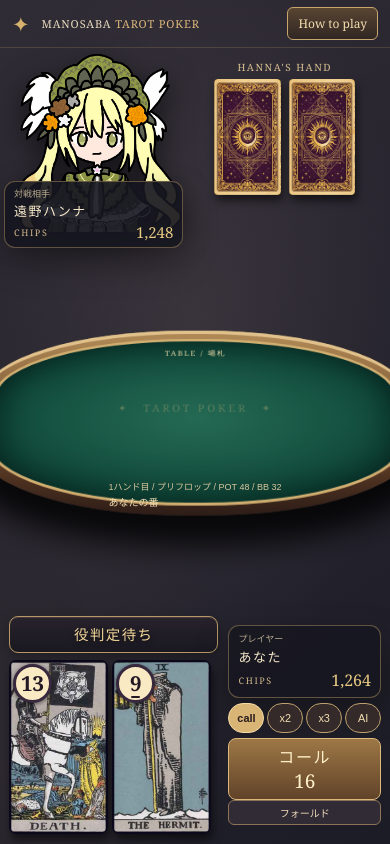
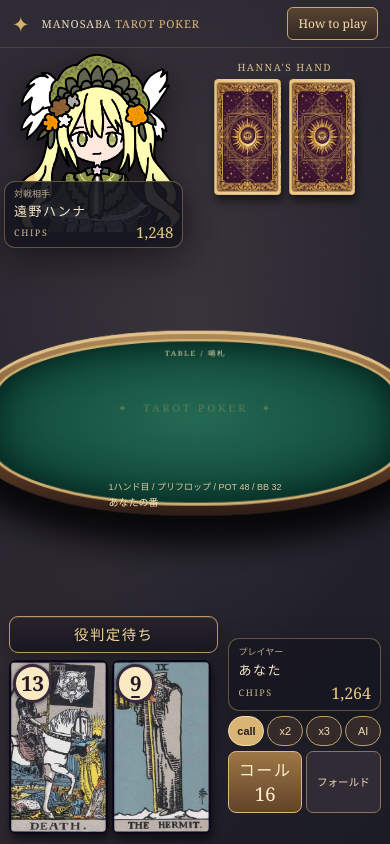
Before and after one commit to eieiouka/manosaba-tarot-poker, a React (Vite) app: page / in a window 390 px wide. Built offline with nearby package versions, Linux system fonts and the light colour scheme.

Commit message:
Style equal-width call/raise and fold buttons on desktop and mobile

```diff
--- a/src/App.css
+++ b/src/App.css
@@ -630,3 +630,22 @@ html,body,#root{width:100%;height:100%;margin:0;overflow:hidden}
  gap:7px;
 }
 .mobile-casino .game-action-strip .game-status{white-space:normal;flex:0 1 auto;text-align:left}
+
+/* Split the existing large action button horizontally into two equal halves. */
+.primary-action-row{display:flex;width:100%;gap:6px;align-items:stretch}
+.primary-action-row>.call-button,
+.primary-action-row>.game-secondary{
+ flex:1 1 0!important;
+ width:0!important;
+ min-width:0!important;
+ margin:0!important;
+}
+.primary-action-row>.game-secondary{
+ border-radius:7px;
+ font-size:clamp(11px,1.3vw,14px);
+ display:flex;
+ align-items:center;
+ justify-content:center;
+}
+.mobile-casino .primary-action-row{gap:4px}
+.mobile-casino .primary-action-row>.game-secondary{font-size:clamp(10px,2.7vw,13px)}
```
